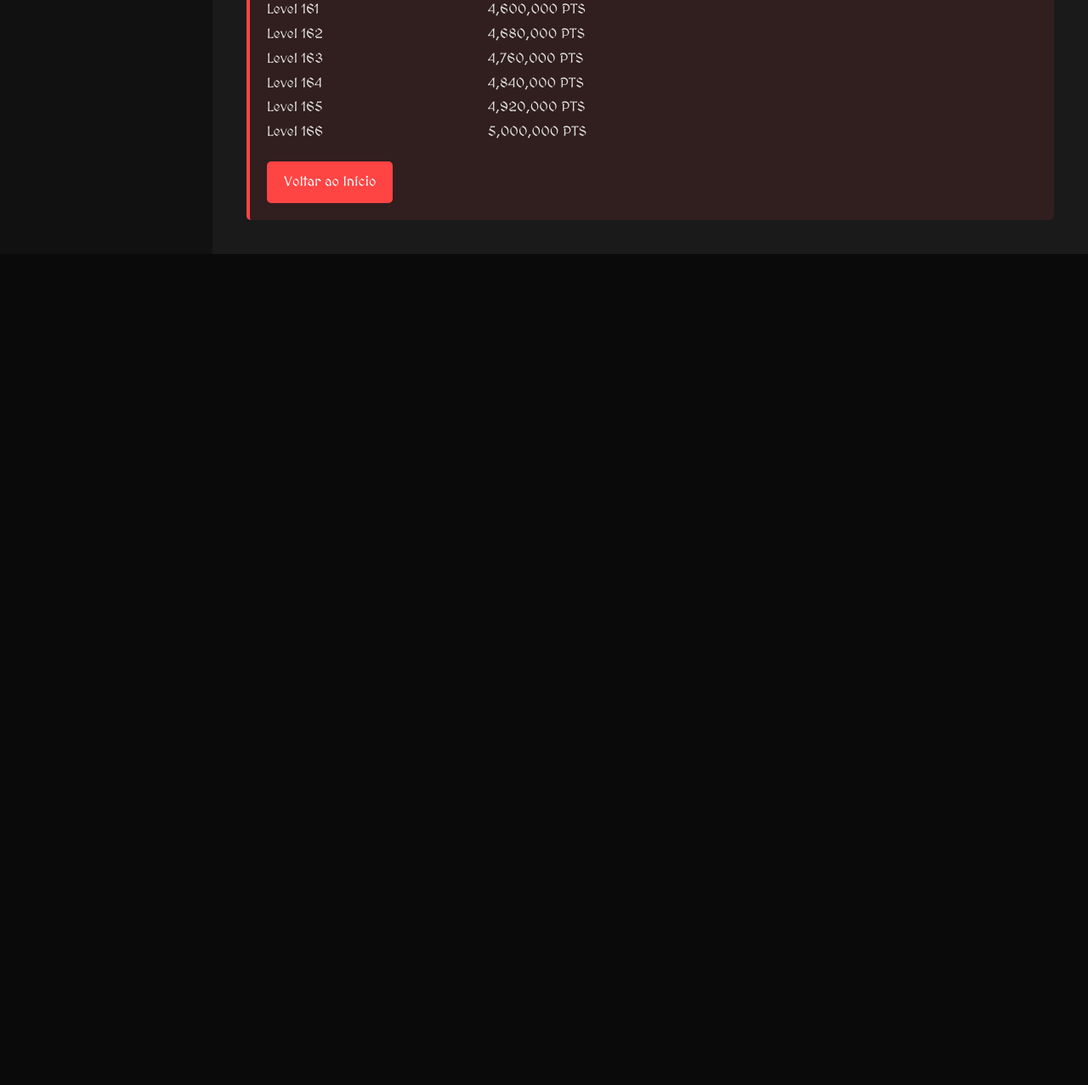
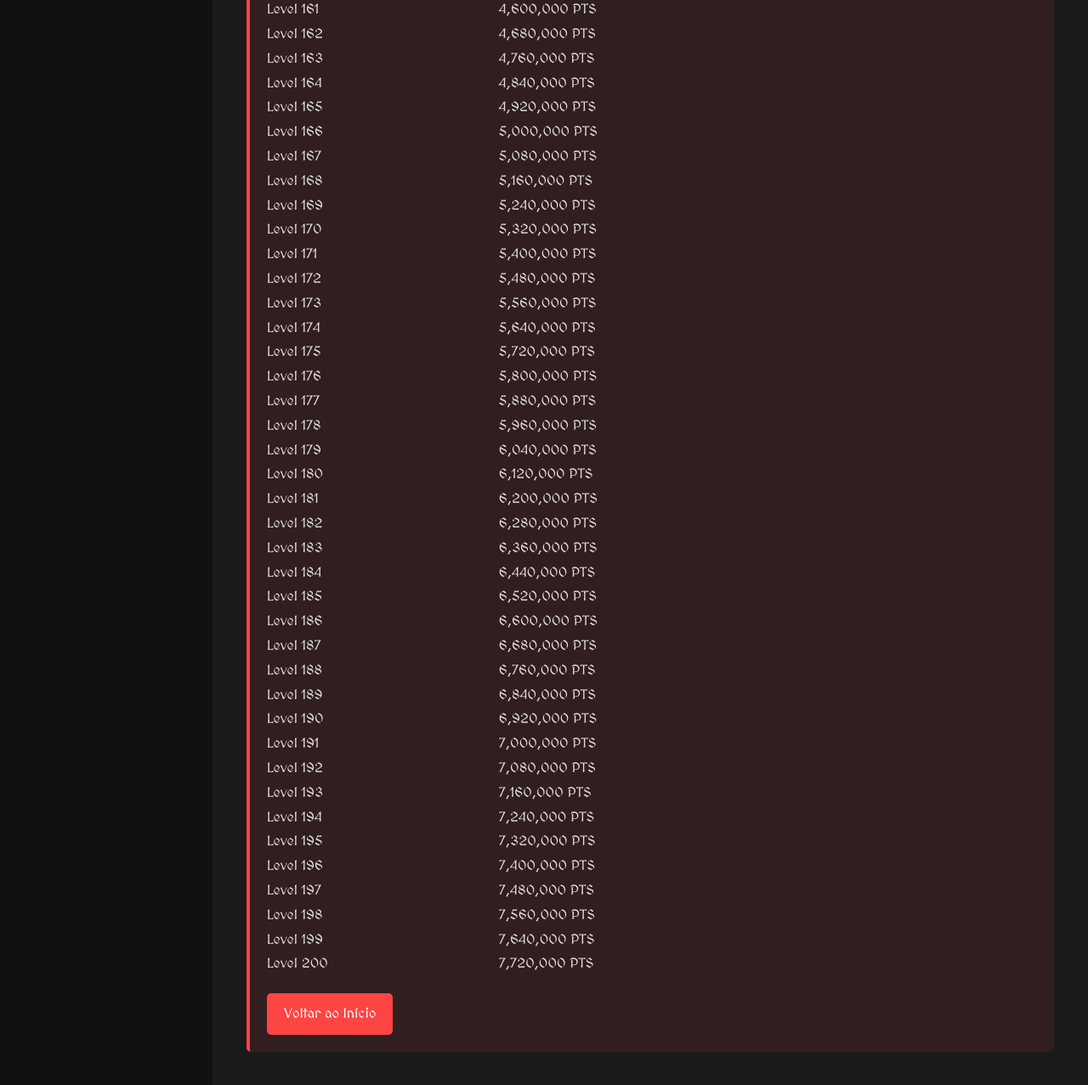
Before and after one commit to ItaloSilvaHAS/DestinoQueimador, a plain HTML site: page Sistemas.html in a window 1280 px wide. Shown: the part 5049-6326 px from the top of the page at 85% size. Before the commit the page ends 5348 px from the top, so only its background shows below. Drawn offline with Linux system fonts and the light colour scheme.

Commit message:
Update Sistemas.html

```diff
--- a/Sistemas.html
+++ b/Sistemas.html
@@ -396,6 +396,43 @@
     <tr><td>Level 164</td><td>4,840,000 PTS</td></tr>
     <tr><td>Level 165</td><td>4,920,000 PTS</td></tr>
     <tr><td>Level 166</td><td>5,000,000 PTS</td></tr>
+</tbody>
+
+            <tbody>
+    <tr><td>Level 167</td><td>5,080,000 PTS</td></tr>
+    <tr><td>Level 168</td><td>5,160,000 PTS</td></tr>
+    <tr><td>Level 169</td><td>5,240,000 PTS</td></tr>
+    <tr><td>Level 170</td><td>5,320,000 PTS</td></tr>
+    <tr><td>Level 171</td><td>5,400,000 PTS</td></tr>
+    <tr><td>Level 172</td><td>5,480,000 PTS</td></tr>
+    <tr><td>Level 173</td><td>5,560,000 PTS</td></tr>
+    <tr><td>Level 174</td><td>5,640,000 PTS</td></tr>
+    <tr><td>Level 175</td><td>5,720,000 PTS</td></tr>
+    <tr><td>Level 176</td><td>5,800,000 PTS</td></tr>
+    <tr><td>Level 177</td><td>5,880,000 PTS</td></tr>
+    <tr><td>Level 178</td><td>5,960,000 PTS</td></tr>
+    <tr><td>Level 179</td><td>6,040,000 PTS</td></tr>
+    <tr><td>Level 180</td><td>6,120,000 PTS</td></tr>
+    <tr><td>Level 181</td><td>6,200,000 PTS</td></tr>
+    <tr><td>Level 182</td><td>6,280,000 PTS</td></tr>
+    <tr><td>Level 183</td><td>6,360,000 PTS</td></tr>
+    <tr><td>Level 184</td><td>6,440,000 PTS</td></tr>
+    <tr><td>Level 185</td><td>6,520,000 PTS</td></tr>
+    <tr><td>Level 186</td><td>6,600,000 PTS</td></tr>
+    <tr><td>Level 187</td><td>6,680,000 PTS</td></tr>
+    <tr><td>Level 188</td><td>6,760,000 PTS</td></tr>
+    <tr><td>Level 189</td><td>6,840,000 PTS</td></tr>
+    <tr><td>Level 190</td><td>6,920,000 PTS</td></tr>
+    <tr><td>Level 191</td><td>7,000,000 PTS</td></tr>
+    <tr><td>Level 192</td><td>7,080,000 PTS</td></tr>
+    <tr><td>Level 193</td><td>7,160,000 PTS</td></tr>
+    <tr><td>Level 194</td><td>7,240,000 PTS</td></tr>
+    <tr><td>Level 195</td><td>7,320,000 PTS</td></tr>
+    <tr><td>Level 196</td><td>7,400,000 PTS</td></tr>
+    <tr><td>Level 197</td><td>7,480,000 PTS</td></tr>
+    <tr><td>Level 198</td><td>7,560,000 PTS</td></tr>
+    <tr><td>Level 199</td><td>7,640,000 PTS</td></tr>
+    <tr><td>Level 200</td><td>7,720,000 PTS</td></tr>
 </tbody>
 
 
```
